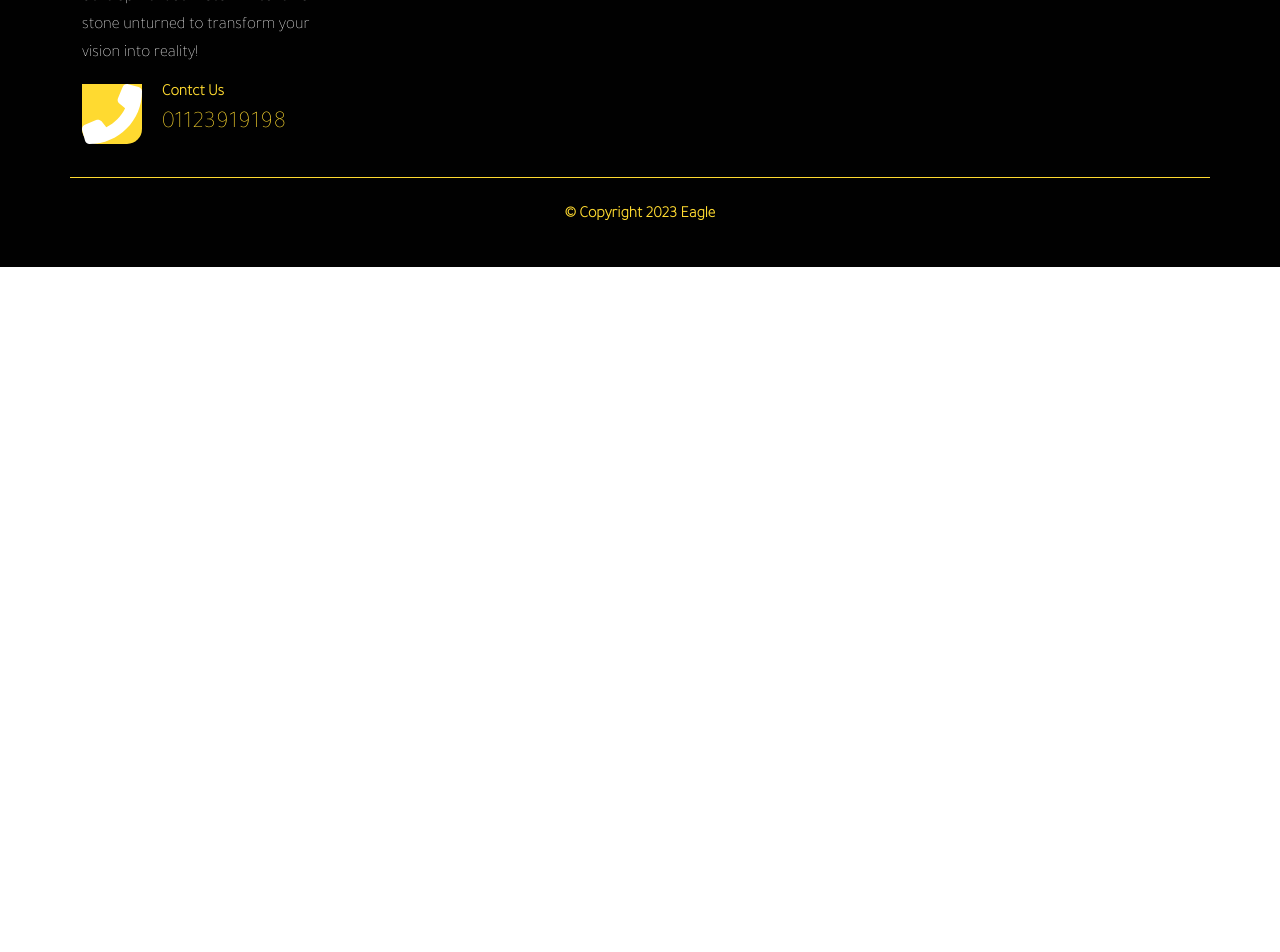
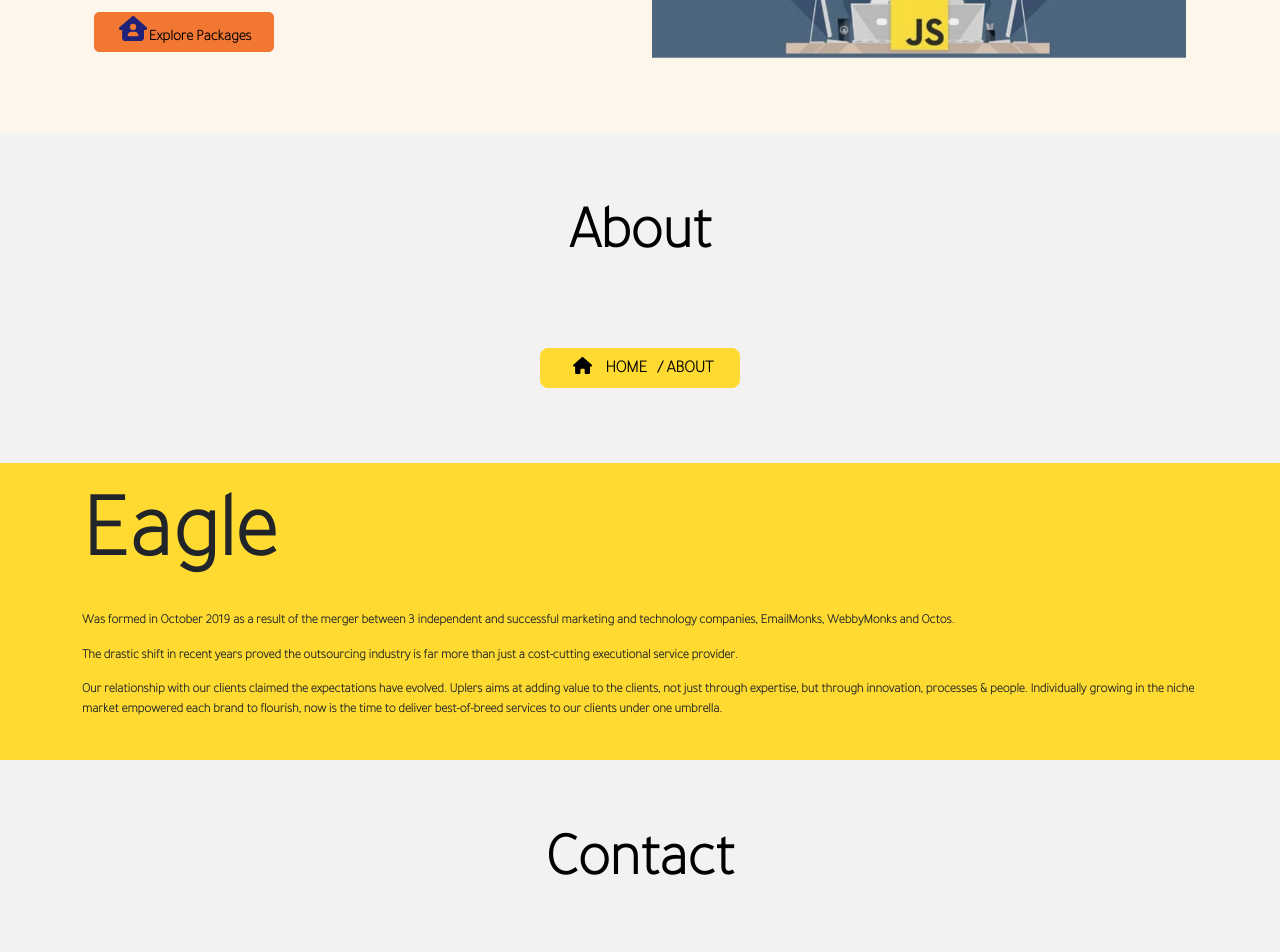
Before and after one commit to a7med58/WebSite.github.io, a React (Create React App) app: page / in a window 1280 px wide. Shown: the part 420-1372 px from the top of the page. Before the commit the page ends 800 px from the top, so only its background shows below. Built offline with nearby package versions, Linux system fonts and the light colour scheme; a web font is replaced by a local one.

Commit message:
Add Footer and Contact US Component and Some Enhancment

```diff
--- a/src/Component/LayOut/LayOut.js
+++ b/src/Component/LayOut/LayOut.js
@@ -1,19 +1,22 @@
 import { Fragment } from "react";
-import { Outlet } from "react-router-dom";
+import About from "../../Page/About/About";
+import Contact from "../../Page/Contact/Contact";
+import Home from "../../Page/Home/Home";
 import Footer from "../Footer/Footer";
 import NavBars from "../NavBar/NavBars";
 
 const LayOut = () => {
   return (
     <Fragment>
-
       <NavBars />
       <main>
-          <Outlet />
+        <Home />
+        <About />
+        <Contact />
       </main>
       <Footer />
     </Fragment>
   );
-}
+};
 
 export default LayOut;
```
Lines whose indentation alone changed are shown as unchanged.
